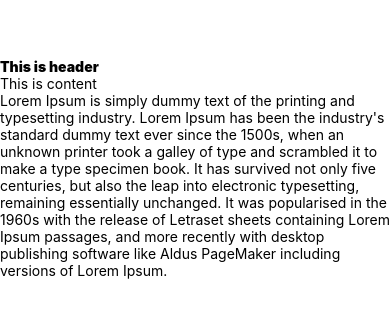
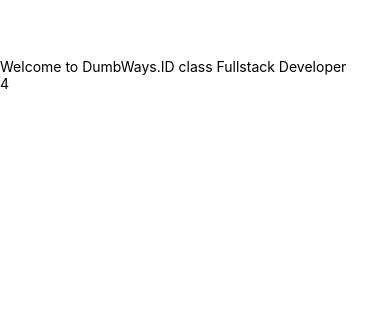
Before and after one commit to adhxabre/rnative-b43-fundamental, a React Native app: screen / in a window 390 px wide. Shown: the part 142-456 px from the top of the page. Built offline with nearby package versions, Linux system fonts and the light colour scheme.

Commit message:
Embed Expressions

```diff
--- a/App.js
+++ b/App.js
@@ -1,15 +1,13 @@
 import { StatusBar } from "expo-status-bar";
 import { StyleSheet, Text, View } from "react-native";
 
-import Content from "./src/components/Content";
-import Header from "./src/components/Header";
+import EmbedExpression from "./src/components/EmbedExpressions";
 
 export default function App() {
   return (
     <View style={{ marginTop: 200 }}>
       <StatusBar />
-      <Header />
-      <Content />
+      <EmbedExpression />
     </View>
   );
 }
--- a/src/components/Content.js
+++ /dev/null
@@ -1,21 +0,0 @@
-import React from "react";
-import { View, Text } from "react-native";
-
-export default function Content() {
-  return (
-    <View>
-      <Text>This is content</Text>
-      <Text>
-        Lorem Ipsum is simply dummy text of the printing and typesetting
-        industry. Lorem Ipsum has been the industry's standard dummy text ever
-        since the 1500s, when an unknown printer took a galley of type and
-        scrambled it to make a type specimen book. It has survived not only five
-        centuries, but also the leap into electronic typesetting, remaining
-        essentially unchanged. It was popularised in the 1960s with the release
-        of Letraset sheets containing Lorem Ipsum passages, and more recently
-        with desktop publishing software like Aldus PageMaker including versions
-        of Lorem Ipsum.
-      </Text>
-    </View>
-  );
-}
--- /dev/null
+++ b/src/components/EmbedExpressions.jsx
@@ -0,0 +1,26 @@
+import React from "react";
+import { View, Text } from "react-native";
+
+function getMajor() {
+  return "Fullstack Developer";
+}
+
+const companyName = "DumbWays.ID";
+
+const x = 2;
+const y = 2;
+
+function result() {
+  return x + y;
+}
+
+export default function EmbedExpression() {
+  return (
+    <View>
+      <Text>
+        Welcome to {companyName} class {getMajor()}
+      </Text>
+      <Text>{result()}</Text>
+    </View>
+  );
+}
--- a/src/components/Header.js
+++ /dev/null
@@ -1,10 +0,0 @@
-import React from "react";
-import { View, Text } from "react-native";
-
-export default function Header() {
-  return (
-    <View>
-      <Text style={{ fontWeight: "900" }}>This is header</Text>
-    </View>
-  );
-}
```
